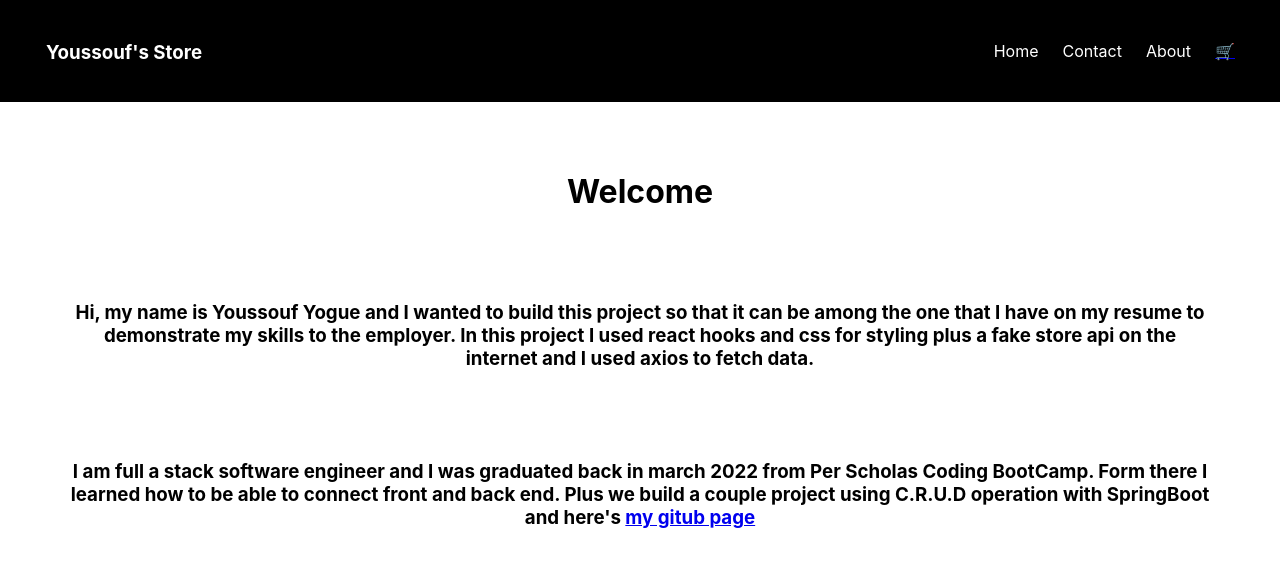
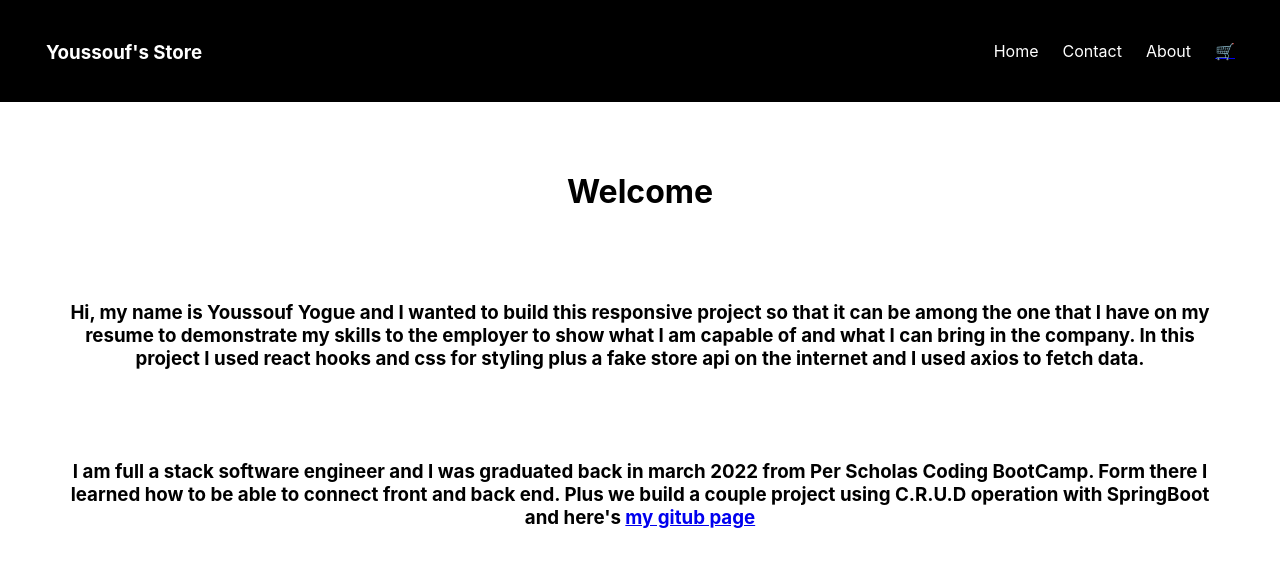
Before and after one commit to yyogue/youssouf-store, a React (Create React App) app: page /about in a window 1280 px wide. Shown: the top 566 px of the page. Built offline with nearby package versions, Linux system fonts and the light colour scheme.

Commit message:
did some change on about me

```diff
--- a/src/App.css
+++ b/src/App.css
@@ -127,6 +127,17 @@ li{
   cursor: pointer;
 }
 
+#descDetail{
+  /* display: flex; */
+  /* justify-content: center; */
+  /* align-items: center; */
+  /* text-align: center; */
+}
+
+#descId{
+  margin-bottom: 20px;
+}
+
 
 /* *** */
 
--- a/src/components/About.jsx
+++ b/src/components/About.jsx
@@ -10,8 +10,8 @@ function About() {
                 <h1 className="welcome">Welcome</h1>
             </div>
             <div>
-                <h3 className="welcome">Hi, my name is Youssouf Yogue and I wanted to build this project so that it can be among the one that I have on my resume
-                    to demonstrate my skills to the employer. In this project I used react hooks and css for styling plus a fake
+                <h3 className="welcome">Hi, my name is Youssouf Yogue and I wanted to build this responsive project so that it can be among the one that I have on my resume
+                    to demonstrate my skills to the employer to show what I am capable of and what I can bring in the company. In this project I used react hooks and css for styling plus a fake
                     store api on the internet and I used axios to fetch data.
                 </h3>
                 <h3 className="welcome">
--- a/src/components/View.jsx
+++ b/src/components/View.jsx
@@ -50,7 +50,7 @@ function View() {
                 </div>
             </div>
             <div>
-                <h1>Description: <h3>{api.description}</h3></h1>
+                <h1 id="descId">Description: </h1><p id="descDetail">{api.description}</p>
             </div>
         </div>
     )
```
